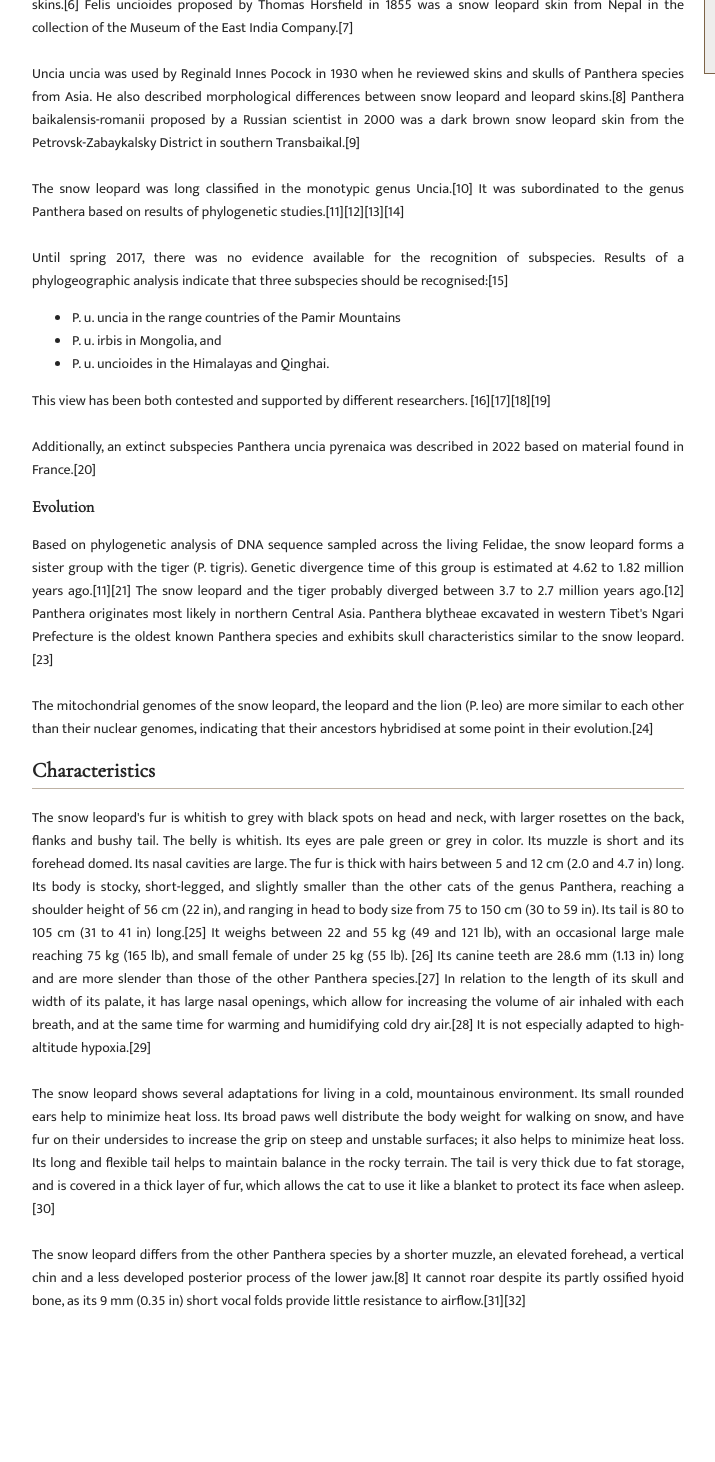
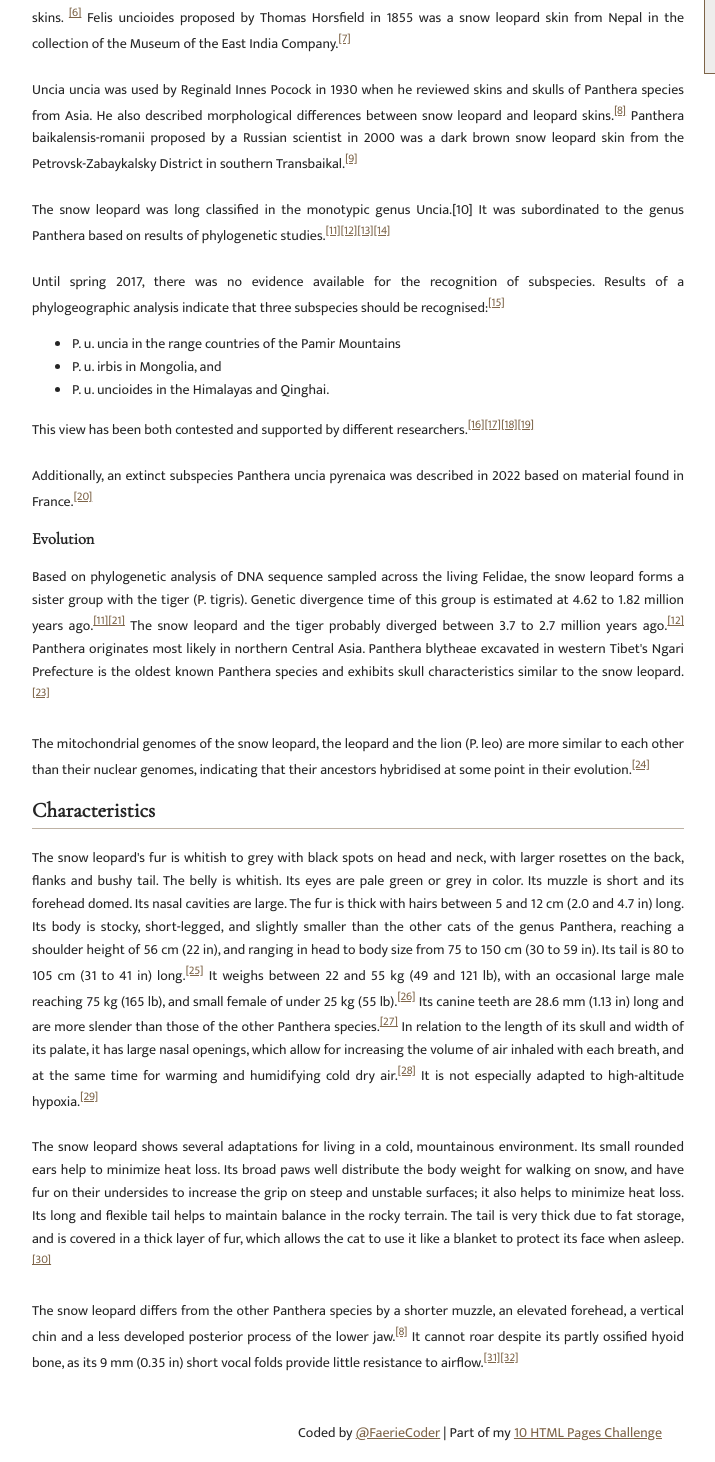
Before and after one commit to FaerieCoder/Wiki-Inspo-Page, a plain HTML site: page index.html in a window 1280 px wide. Shown: the part 1181-2643 px from the top of the page, without its empty margins (160-875 px from the left). Before the commit the page ends 2507 px from the top, so only its background shows below. Drawn offline with nearby package versions, Linux system fonts and the light colour scheme.

Commit message:
Added superscript tags to the nums + credits 🐆

```diff
--- a/index.html
+++ b/index.html
@@ -66,9 +66,11 @@
 							variant of lynx by false splitting; lonce was interpreted as
 							l'once, in which l' is the elided form of the French definite
 							article la ('the'), leaving once to be perceived as the animal's
-							name.[2] The word panther derives from the classical Latin
-							panthēra, itself from the ancient Greek πάνθηρ pánthēr, which was
-							used for spotted cats.[3]
+							name.<sup><a href="">[2]</a></sup> The word panther derives from
+							the classical Latin panthēra, itself from the ancient Greek πάνθηρ
+							pánthēr, which was used for spotted cats.<sup
+								><a href="">[3]</a></sup
+							>
 						</p>
 					</article>
 					<article id="tax">
@@ -81,28 +83,39 @@
 							Daniel von Schreber in 1777 who described a snow leopard based on
 							an earlier description by Georges-Louis Leclerc, Comte de Buffon,
 							assuming that the cat occurred along the Barbary Coast, in Persia,
-							East India and China.[4] The genus name Uncia was proposed by John
-							Edward Gray in 1854 for Asian cats with a long and thick tail.[5]
-							Felis irbis proposed by Christian Gottfried Ehrenberg in 1830 was
-							a skin of a female snow leopard collected in the Altai Mountains.
-							He also clarified that several leopard (P. pardus) skins were
-							previously misidentified as snow leopard skins.[6] Felis uncioides
-							proposed by Thomas Horsfield in 1855 was a snow leopard skin from
-							Nepal in the collection of the Museum of the East India
-							Company.[7]
+							East India and China.<sup><a href="">[4]</a></sup> The genus name
+							Uncia was proposed by John Edward Gray in 1854 for Asian cats with
+							a long and thick tail.<sup><a href="">[5]</a></sup> Felis irbis
+							proposed by Christian Gottfried Ehrenberg in 1830 was a skin of a
+							female snow leopard collected in the Altai Mountains. He also
+							clarified that several leopard (P. pardus) skins were previously
+							misidentified as snow leopard skins.
+							<sup><a href="">[6]</a></sup> Felis uncioides proposed by Thomas
+							Horsfield in 1855 was a snow leopard skin from Nepal in the
+							collection of the Museum of the East India Company.<sup
+								><a href="">[7]</a></sup
+							>
 							<br /><br />
 							Uncia uncia was used by Reginald Innes Pocock in 1930 when he
 							reviewed skins and skulls of Panthera species from Asia. He also
 							described morphological differences between snow leopard and
-							leopard skins.[8] Panthera baikalensis-romanii proposed by a
-							Russian scientist in 2000 was a dark brown snow leopard skin from
-							the Petrovsk-Zabaykalsky District in southern Transbaikal.[9]<br /><br />
+							leopard skins.<sup><a href="">[8]</a></sup> Panthera
+							baikalensis-romanii proposed by a Russian scientist in 2000 was a
+							dark brown snow leopard skin from the Petrovsk-Zabaykalsky
+							District in southern Transbaikal.<sup><a href="">[9]</a></sup
+							><br /><br />
 							The snow leopard was long classified in the monotypic genus
 							Uncia.[10] It was subordinated to the genus Panthera based on
-							results of phylogenetic studies.[11][12][13][14]<br /><br />
+							results of phylogenetic studies.<sup><a href="">[11]</a></sup
+							><sup><a href="">[12]</a></sup
+							><sup><a href="">[13]</a></sup
+							><sup><a href="">[14]</a></sup
+							><br /><br />
 							Until spring 2017, there was no evidence available for the
 							recognition of subspecies. Results of a phylogeographic analysis
-							indicate that three subspecies should be recognised:[15]
+							indicate that three subspecies should be recognised:<sup
+								><a href="">[15]</a></sup
+							>
 						</p>
 
 						<ul>
@@ -111,26 +124,36 @@
 							<li>P. u. uncioides in the Himalayas and Qinghai.</li>
 						</ul>
 						This view has been both contested and supported by different
-						researchers. [16][17][18][19] <br /><br />
+						researchers.<sup><a href="">[16]</a></sup
+						><sup><a href="">[17]</a></sup
+						><sup><a href="">[18]</a></sup
+						><sup><a href="">[19]</a></sup> <br /><br />
 						Additionally, an extinct subspecies Panthera uncia pyrenaica was
-						described in 2022 based on material found in France.[20]
+						described in 2022 based on material found in France.<sup
+							><a href="">[20]</a></sup
+						>
 
 						<h3>Evolution</h3>
 						<p>
 							Based on phylogenetic analysis of DNA sequence sampled across the
 							living Felidae, the snow leopard forms a sister group with the
 							tiger (P. tigris). Genetic divergence time of this group is
-							estimated at 4.62 to 1.82 million years ago.[11][21] The snow
-							leopard and the tiger probably diverged between 3.7 to 2.7 million
-							years ago.[12] Panthera originates most likely in northern Central
-							Asia. Panthera blytheae excavated in western Tibet's Ngari
-							Prefecture is the oldest known Panthera species and exhibits skull
-							characteristics similar to the snow leopard.[23] <br /><br />
+							estimated at 4.62 to 1.82 million years ago.<sup
+								><a href="">[11]</a></sup
+							><sup><a href="">[21]</a></sup> The snow leopard and the tiger
+							probably diverged between 3.7 to 2.7 million years ago.<sup
+								><a href="">[12]</a></sup
+							>
+							Panthera originates most likely in northern Central Asia. Panthera
+							blytheae excavated in western Tibet's Ngari Prefecture is the
+							oldest known Panthera species and exhibits skull characteristics
+							similar to the snow leopard.<sup><a href="">[23]</a></sup>
+							<br /><br />
 
 							The mitochondrial genomes of the snow leopard, the leopard and the
 							lion (P. leo) are more similar to each other than their nuclear
 							genomes, indicating that their ancestors hybridised at some point
-							in their evolution.[24]
+							in their evolution.<sup><a href="">[24]</a></sup>
 						</p>
 					</article>
 					<article id="char">
@@ -145,15 +168,23 @@
 							smaller than the other cats of the genus Panthera, reaching a
 							shoulder height of 56 cm (22 in), and ranging in head to body size
 							from 75 to 150 cm (30 to 59 in). Its tail is 80 to 105 cm (31 to
-							41 in) long.[25] It weighs between 22 and 55 kg (49 and 121 lb),
-							with an occasional large male reaching 75 kg (165 lb), and small
-							female of under 25 kg (55 lb). [26] Its canine teeth are 28.6 mm
-							(1.13 in) long and are more slender than those of the other
-							Panthera species.[27] In relation to the length of its skull and
-							width of its palate, it has large nasal openings, which allow for
-							increasing the volume of air inhaled with each breath, and at the
-							same time for warming and humidifying cold dry air.[28] It is not
-							especially adapted to high-altitude hypoxia.[29] <br /><br />
+							41 in) long.<sup><a href="">[25]</a></sup> It weighs between 22
+							and 55 kg (49 and 121 lb), with an occasional large male reaching
+							75 kg (165 lb), and small female of under 25 kg (55 lb).<sup
+								><a href="">[26]</a></sup
+							>
+							Its canine teeth are 28.6 mm (1.13 in) long and are more slender
+							than those of the other Panthera species.<sup
+								><a href="">[27]</a></sup
+							>
+							In relation to the length of its skull and width of its palate, it
+							has large nasal openings, which allow for increasing the volume of
+							air inhaled with each breath, and at the same time for warming and
+							humidifying cold dry air.<sup><a href="">[28]</a></sup> It is not
+							especially adapted to high-altitude hypoxia.<sup
+								><a href="">[29]</a></sup
+							>
+							<br /><br />
 
 							The snow leopard shows several adaptations for living in a cold,
 							mountainous environment. Its small rounded ears help to minimize
@@ -163,13 +194,20 @@
 							heat loss. Its long and flexible tail helps to maintain balance in
 							the rocky terrain. The tail is very thick due to fat storage, and
 							is covered in a thick layer of fur, which allows the cat to use it
-							like a blanket to protect its face when asleep.[30] <br /><br />
+							like a blanket to protect its face when asleep.<sup
+								><a href="">[30]</a></sup
+							>
+							<br /><br />
 
 							The snow leopard differs from the other Panthera species by a
 							shorter muzzle, an elevated forehead, a vertical chin and a less
-							developed posterior process of the lower jaw.[8] It cannot roar
-							despite its partly ossified hyoid bone, as its 9 mm (0.35 in)
-							short vocal folds provide little resistance to airflow.[31][32]
+							developed posterior process of the lower jaw.<sup
+								><a href="">[8]</a></sup
+							>
+							It cannot roar despite its partly ossified hyoid bone, as its 9 mm
+							(0.35 in) short vocal folds provide little resistance to
+							airflow.<sup><a href="">[31]</a></sup
+							><sup><a href="">[32]</a></sup>
 						</p>
 					</article>
 				</div>
@@ -241,5 +279,23 @@
 				</aside>
 			</div>
 		</main>
+		<footer>
+			<p>
+				Coded by
+				<a
+					href="https://github.com/FaerieCoder"
+					target="_blank"
+					rel="noopener noreferrer"
+					>@FaerieCoder</a
+				>
+				| Part of my
+				<a
+					href="https://xiacodes.tumblr.com/post/700841806526627840/hello-today-i-am-presenting-to-you-a-challenge-i"
+					target="_blank"
+					rel="noopener noreferrer"
+					>10 HTML Pages Challenge</a
+				>
+			</p>
+		</footer>
 	</body>
 </html>
--- a/style.css
+++ b/style.css
@@ -40,6 +40,7 @@ main {
 	width: 70%;
 	margin: auto;
 	margin-top: 120px;
+	margin-bottom: 20px;
 }
 .main-content {
 	/* background-color: #ff7f7f; */
@@ -80,7 +81,8 @@ ol > li > a {
 	padding-left: 10px;
 	color: #252525;
 }
-ol > li > a:hover {
+ol > li > a:hover,
+sup > a:hover {
 	color: #a58c6c;
 }
 
@@ -102,14 +104,31 @@ aside > .image > img {
 .mini-image {
 	float: left;
 	margin-right: 10px;
-	background-color: #beb2a4;
+	background-color: #eeedec;
 	border: 1px solid #7d6448;
 	padding: 5px;
 	display: flex;
 }
-
 .mini-image > img {
 	margin: 0;
 	width: 120px;
 	border: 1px solid #7d6448;
 }
+sup > a {
+	color: var(--brown);
+}
+
+/* FOOTER SECTION */
+footer {
+	display: flex;
+	justify-content: center;
+	width: 100%;
+	margin-bottom: 40px;
+}
+footer > p > a {
+	color: var(--brown);
+	transition: 300ms;
+}
+footer > p > a:hover {
+	color: var(--light-brown);
+}
```
